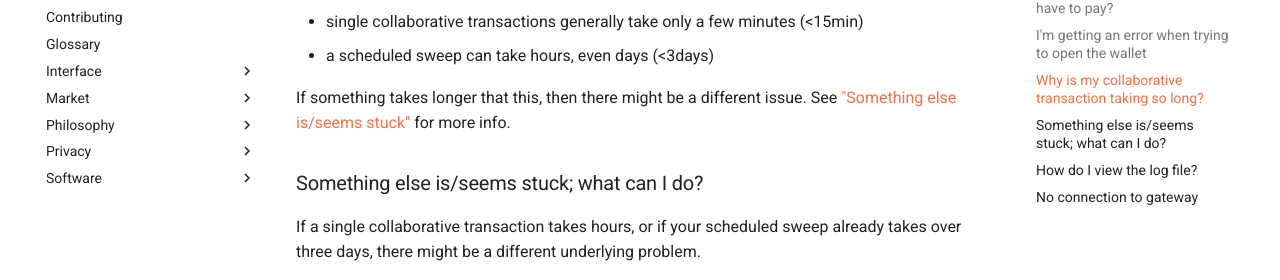
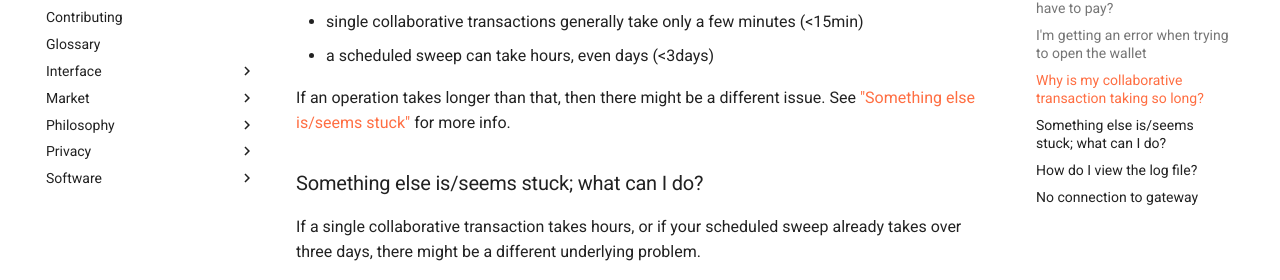
Before and after one commit to joinmarket-webui/jamdocs, an MkDocs documentation site: the page built from docs/FAQ.md, in a window 1280 px wide and 900 px high, scrolled down 1560 px. Shown: the part 172-452 px from the top of the window. Built offline with MkDocs 1.6.1 and Material for MkDocs 9.7.7, drawn with Linux system fonts in a browser that asks for light colours; nearby versions of some CDN libraries; comment, search, counter and statistics services are not loaded.

Commit message:
review(faq): fix grammar

```diff
--- a/docs/FAQ.md
+++ b/docs/FAQ.md
@@ -94,7 +94,7 @@ For a better assessment, the following can be taken as a guideline:
 - single collaborative transactions generally take only a few minutes (<15min)
 - a scheduled sweep can take hours, even days (<3days)
 
-If something takes longer that this, then there might be a different issue.
+If an operation takes longer than that, then there might be a different issue.
 See ["Something else is/seems stuck"](#something-isseems-stuck-what-can-i-do) for more info.
 
 ### Something else is/seems stuck; what can I do?
```
